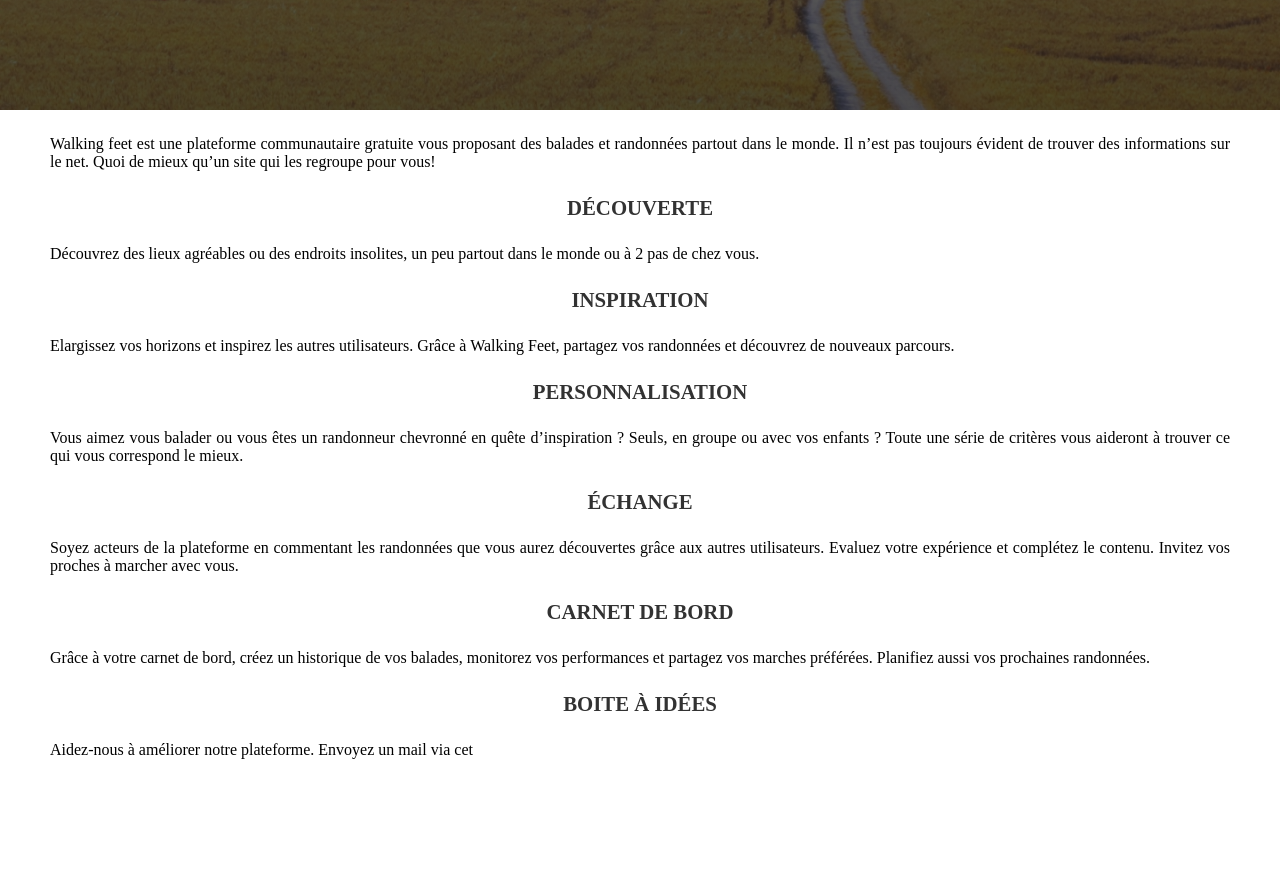
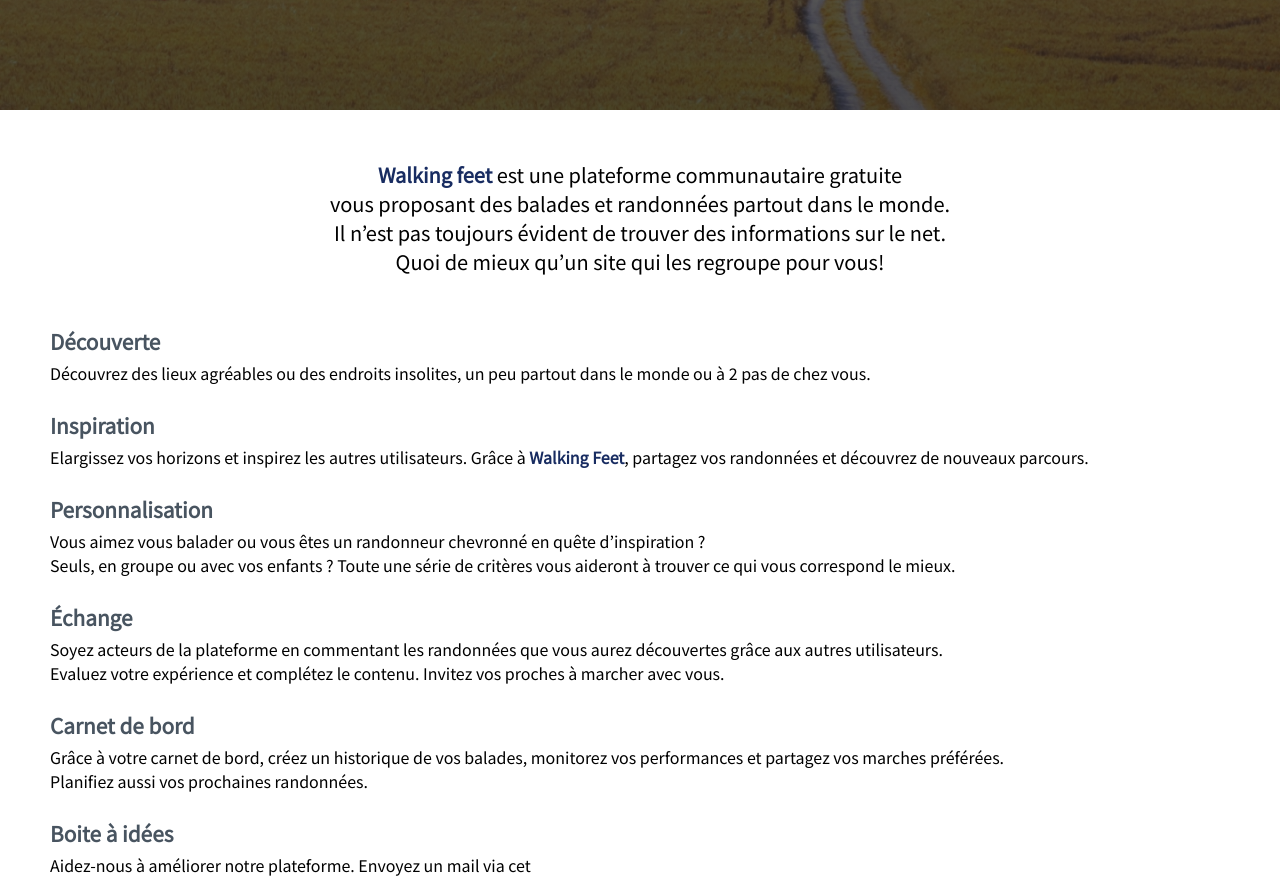
Before and after one commit to nicolashedoire/walkingfeet, a React (Create React App) app: page / in a window 1280 px wide. Shown: the part 440-1322 px from the top of the page. Before the commit the page ends 1224 px from the top, so only its background shows below. Built offline with nearby package versions, Linux system fonts and the light colour scheme.

Commit message:
add style

```diff
--- a/src/App.scss
+++ b/src/App.scss
@@ -31,15 +31,27 @@
 }
 
 h2, h3, h4, h5, h6 {
-    text-align: center;
-    text-transform: uppercase;
+    text-align: Left;
+    font-weight: bold;
+    font-family: 'Noto Sans JP', sans-serif;
     font-size: 1.3em;
-    color: rgb(50, 50, 50);
+    color: #485460;
+    margin: 25px 50px 5px 50px;
 }
 
 .informations {
-    p {
         text-align: justify;
-        margin: 25px 50px;
-    }
+        margin: 5px 50px;
+        font-family: 'Noto Sans JP', sans-serif;
 }
+.walkingfeet {
+    color: #182C61;
+    font-weight: bold;
+
+}
+.intro {
+    text-align: center;
+    margin: 50px 50px;
+    font-family: 'Noto Sans JP', sans-serif;
+    font-size: 20px;
+}
--- a/src/App.tsx
+++ b/src/App.tsx
@@ -12,45 +12,45 @@
           <input placeholder="Rechercher une randonnée" />
         </div>
       </header>
-      <div className="informations">
-        <p>
-          Walking feet est une plateforme communautaire gratuite vous proposant
-          des balades et randonnées partout dans le monde. Il n’est pas toujours
-          évident de trouver des informations sur le net. Quoi de mieux qu’un
+      <div>
+        <p className="intro">
+          <span className="walkingfeet">Walking feet</span> est une plateforme communautaire gratuite <br></br>vous proposant
+          des balades et randonnées partout dans le monde.
+          <br></br>Il n’est pas toujours évident de trouver des informations sur le net. <br></br>Quoi de mieux qu’un
           site qui les regroupe pour vous!
         </p>
         <h2>Découverte</h2>
-        <p>
+        <p className="informations">
           Découvrez des lieux agréables ou des endroits insolites, un peu
           partout dans le monde ou à 2 pas de chez vous.
         </p>
         <h2>Inspiration</h2>
-        <p>
+        <p className="informations">
           Elargissez vos horizons et inspirez les autres utilisateurs. Grâce à
-          Walking Feet, partagez vos randonnées et découvrez de nouveaux
+           <span className="walkingfeet"> Walking Feet</span>, partagez vos randonnées et découvrez de nouveaux
           parcours.
         </p>
         <h2>Personnalisation</h2>
-        <p>
+        <p className="informations">
           Vous aimez vous balader ou vous êtes un randonneur chevronné en quête
-          d’inspiration ? Seuls, en groupe ou avec vos enfants ? Toute une série
+          d’inspiration ? <br></br>Seuls, en groupe ou avec vos enfants ? Toute une série
           de critères vous aideront à trouver ce qui vous correspond le mieux.
         </p>
         <h2>Échange </h2>
-        <p>
+        <p className="informations">
           Soyez acteurs de la plateforme en commentant les randonnées que vous
-          aurez découvertes grâce aux autres utilisateurs. Evaluez votre
+          aurez découvertes grâce aux autres utilisateurs. <br></br>Evaluez votre
           expérience et complétez le contenu. Invitez vos proches à marcher avec
           vous.
         </p>
         <h2>Carnet de bord</h2>
-        <p>
+        <p className="informations">
           Grâce à votre carnet de bord, créez un historique de vos balades,
           monitorez vos performances et partagez vos marches préférées.
-          Planifiez aussi vos prochaines randonnées.
+          <br></br>Planifiez aussi vos prochaines randonnées.
         </p>
         <h3>Boite à idées</h3>
-        <p>
+        <p className="informations">
           Aidez-nous à améliorer notre plateforme.
           Envoyez un mail via cet
         </p>
```
